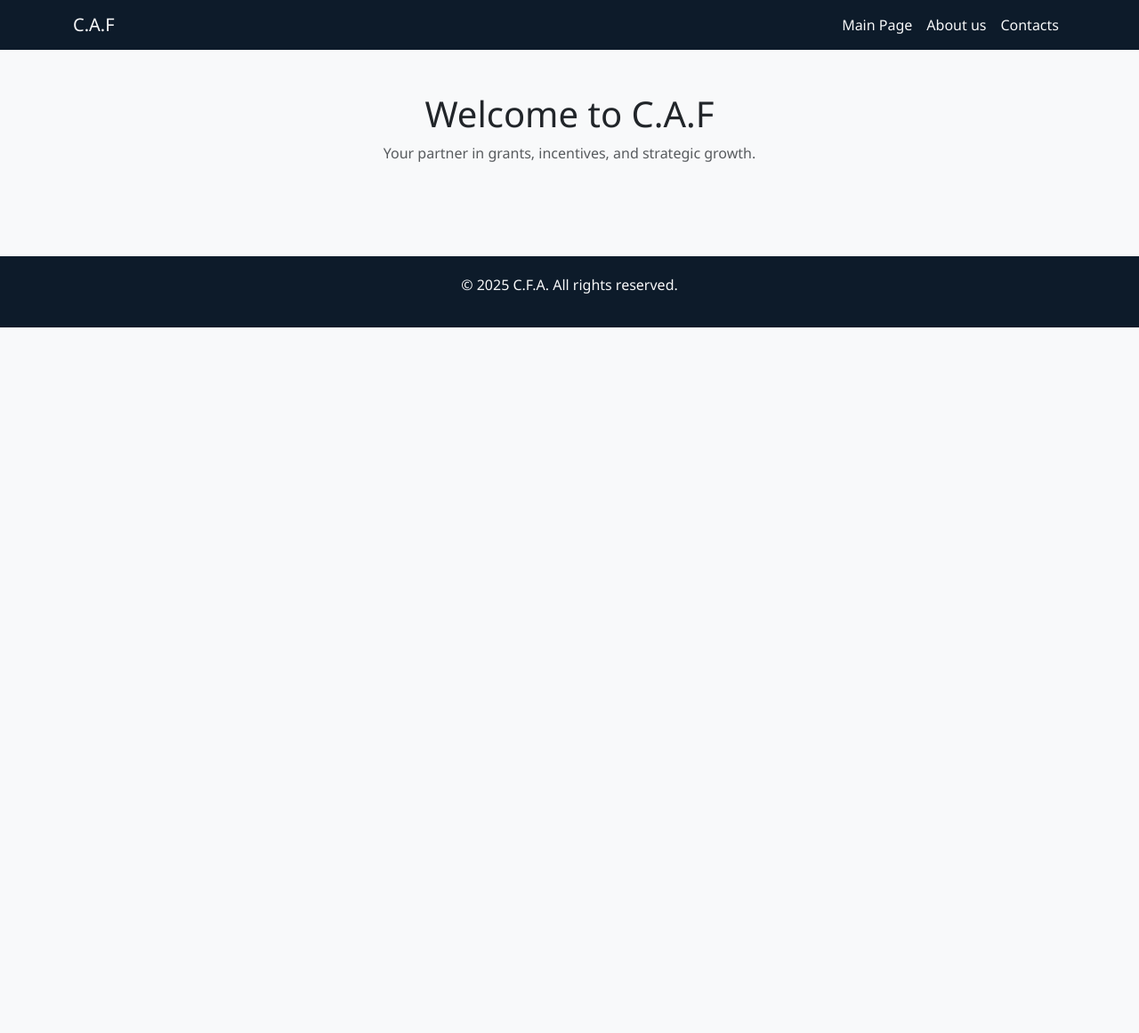
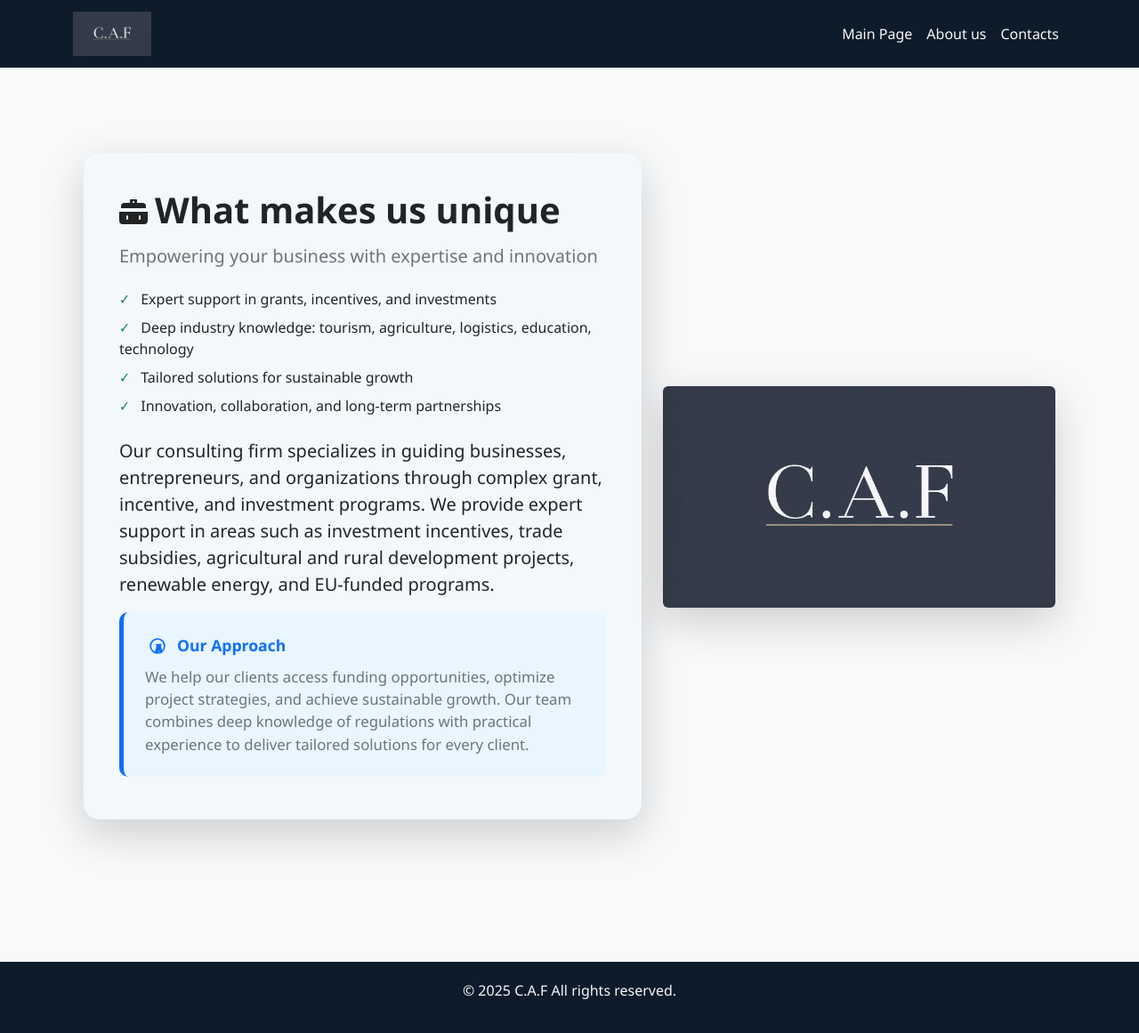
Before and after one commit to Lampa97/Consulting_Company_Website, a Django app: template website/templates/website/about.html in a window 1280 px wide. Shown: the whole page at 89% size. Before the commit the page ends 368 px from the top, so only its background shows below. Run offline with Django 5.2, Linux system fonts and the light colour scheme; the template is opened without the code that fills it, so the values that code supplies are empty.

Commit message:
added about and contacts

```diff
--- a/templates/base.html
+++ b/templates/base.html
@@ -2,27 +2,32 @@
 <!DOCTYPE html>
 <html lang="en">
   <head>
-    <meta charset="UTF-8">
-    <meta name="viewport" content="width=device-width, initial-scale=1.0">
-    <title>{% block title %}{% endblock %}</title>
+    <meta charset="UTF-8" />
+    <meta name="viewport" content="width=device-width, initial-scale=1.0" />
+    <title>
+      {% block title %}
+      {% endblock %}
+    </title>
 
     <!-- Bootstrap CSS -->
-    <link href="https://cdn.jsdelivr.net/npm/bootstrap@5.3.2/dist/css/bootstrap.min.css" rel="stylesheet">
+    <link href="https://cdn.jsdelivr.net/npm/bootstrap@5.3.2/dist/css/bootstrap.min.css" rel="stylesheet" />
 
     <!-- Custom Styles -->
     <style>
       body {
         background-color: #f8f9fa;
         color: #212529;
-            font-family: "Segoe UI", Tahoma, Geneva, Verdana, sans-serif;
+        font-family: 'Segoe UI', Tahoma, Geneva, Verdana, sans-serif;
       }
       .navbar {
         background-color: #0d1b2a; /* dark blue */
       }
-        .navbar-brand, .nav-link {
+      .navbar-brand,
+      .nav-link {
         color: #f8f9fa !important; /* white */
       }
-        .navbar-brand:hover, .nav-link:hover {
+      .navbar-brand:hover,
+      .nav-link:hover {
         color: #adb5bd !important; /* silver */
       }
       footer {
@@ -45,15 +50,21 @@
     <!-- Navbar -->
     <nav class="navbar navbar-expand-lg">
       <div class="container">
-            <a class="navbar-brand" href="/">C.A.F</a>
-            <button class="navbar-toggler" type="button" data-bs-toggle="collapse" data-bs-target="#navbarNav">
-                <span class="navbar-toggler-icon"></span>
-            </button>
+        <a class="navbar-brand" href="{% url 'website:category-list' %}">
+          <img src="{% static 'images/logo.jpg' %}" alt="Logo" style="height:50px;vertical-align:middle;margin-right:40px;" />
+        </a>
+        <button class="navbar-toggler" type="button" data-bs-toggle="collapse" data-bs-target="#navbarNav"><span class="navbar-toggler-icon"></span></button>
         <div class="collapse navbar-collapse" id="navbarNav">
           <ul class="navbar-nav ms-auto">
-                    <li class="nav-item"><a class="nav-link" href="{% url 'website:category-list' %}">Main Page</a></li>
-                    <li class="nav-item"><a class="nav-link" href="{% url 'website:about' %}">About us</a></li>
-                    <li class="nav-item"><a class="nav-link" href="{% url 'website:contact' %}">Contacts</a></li>
+            <li class="nav-item">
+              <a class="nav-link" href="{% url 'website:category-list' %}">Main Page</a>
+            </li>
+            <li class="nav-item">
+              <a class="nav-link" href="{% url 'website:about' %}">About us</a>
+            </li>
+            <li class="nav-item">
+              <a class="nav-link" href="{% url 'website:contact' %}">Contacts</a>
+            </li>
           </ul>
         </div>
       </div>
@@ -62,15 +73,14 @@
     <!-- Content -->
     <main class="container py-5">
       {% block content %}
-        <h1 class="text-center">Welcome to C.A.F</h1>
-        <p class="text-center text-muted">Your partner in grants, incentives, and strategic growth.</p>
+
       {% endblock %}
     </main>
 
     <!-- Footer -->
     <footer>
       <div class="container">
-            <p>&copy; 2025 C.F.A. All rights reserved.</p>
+        <p>&copy; 2025 C.A.F All rights reserved.</p>
       </div>
     </footer>
 
--- a/website/templates/website/about.html
+++ b/website/templates/website/about.html
@@ -1,3 +1,57 @@
 {% extends 'base.html' %}
+{% load static %}
 
-{% block title %}About Us{% endblock %}
+{% block title %}
+  About Us
+{% endblock %}
+
+{% block content %}
+  <div class="container py-5">
+    <div class="row align-items-center">
+      <div class="col-md-7">
+        <div class="card shadow-lg border-0 p-4 mb-4" style="background: #f4f8fb; border-radius: 18px;">
+          <div class="card-body">
+            <h1 class="card-title mb-3 fw-bold" style="font-size:2.5rem; color:#212325ff;">
+              <svg xmlns="http://www.w3.org/2000/svg" width="32" height="32" fill="#212325ff" class="bi bi-briefcase-fill me-2" viewBox="0 0 16 16">
+                <path d="M6.5 0a.5.5 0 0 0-.5.5V2H3a2 2 0 0 0-2 2v1h14V4a2 2 0 0 0-2-2h-3V.5a.5.5 0 0 0-.5-.5h-2zm1 2V1h1v1h-1z" />
+                <path d="M0 7v5a2 2 0 0 0 2 2h12a2 2 0 0 0 2-2V7H0zm4.5 2a.5.5 0 0 1 .5.5V11a.5.5 0 0 1-1 0V9.5a.5.5 0 0 1 .5-.5zm7 0a.5.5 0 0 1 .5.5V11a.5.5 0 0 1-1 0V9.5a.5.5 0 0 1 .5-.5z" />
+              </svg>What makes us unique
+            </h1>
+            <h5 class="text-secondary mb-4">Empowering your business with expertise and innovation</h5>
+            <ul class="list-unstyled mb-4">
+              <li class="mb-2">
+                <span class="text-success me-2">&#10003;</span> Expert support in grants, incentives, and investments
+              </li>
+              <li class="mb-2">
+                <span class="text-success me-2">&#10003;</span> Deep industry knowledge: tourism, agriculture, logistics, education, technology
+              </li>
+              <li class="mb-2">
+                <span class="text-success me-2">&#10003;</span> Tailored solutions for sustainable growth
+              </li>
+              <li class="mb-2">
+                <span class="text-success me-2">&#10003;</span> Innovation, collaboration, and long-term partnerships
+              </li>
+            </ul>
+      <p class="lead text-dark mb-3">Our consulting firm specializes in guiding businesses, entrepreneurs, and organizations through complex grant, incentive, and investment programs. We provide expert support in areas such as investment incentives, trade subsidies, agricultural and rural development projects, renewable energy, and EU-funded programs.</p>
+      <div class="p-4 mb-2" style="background: #e9f5ff; border-left: 5px solid #0d6efd; border-radius: 10px;">
+        <div class="d-flex align-items-start mb-2">
+          <svg xmlns="http://www.w3.org/2000/svg" width="28" height="28" fill="#0d6efd" class="me-2" viewBox="0 0 16 16">
+            <path d="M8 3a5 5 0 1 0 0 10A5 5 0 0 0 8 3zm0 1a4 4 0 1 1 0 8A4 4 0 0 1 8 4zm.93 2.588-2.29.287-.082.38.45.083c.294.07.352.176.288.469l-.738 3.468c-.194.897.105 1.319.808 1.319.545 0 .877-.252 1.02-.598l.088-.416c.066-.308.118-.438.288-.438.17 0 .232.13.288.438l.088.416c.143.346.475.598 1.02.598.703 0 1.002-.422.808-1.319l-.738-3.468c-.064-.293-.006-.399.288-.469l.45-.083-.082-.38-2.29-.287z"/>
+          </svg>
+          <span class="fw-semibold" style="color:#0d6efd; font-size:1.1rem;">Our Approach</span>
+        </div>
+        <blockquote class="blockquote mb-0" style="border-left:none;">
+          <p class="text-secondary mb-0" style="font-size:1.05rem;">
+            We help our clients access funding opportunities, optimize project strategies, and achieve sustainable growth. Our team combines deep knowledge of regulations with practical experience to deliver tailored solutions for every client.
+          </p>
+        </blockquote>
+      </div>
+          </div>
+        </div>
+      </div>
+      <div class="col-md-5 text-center">
+        <img src="{% static 'images/logo.jpg' %}" alt="Consulting Team" class="img-fluid rounded shadow-lg" style="max-height:320px;" />
+      </div>
+    </div>
+  </div>
+{% endblock %}
--- a/website/templates/website/category_list.html
+++ b/website/templates/website/category_list.html
@@ -1,3 +1,8 @@
 {% extends 'base.html' %}
 
 {% block title %}Category List{% endblock %}
+
+{% block content %}
+        <h1 class="text-center">Welcome to C.A.F</h1>
+        <p class="text-center text-muted">Your partner in grants, incentives, and strategic growth.</p>
+{% endblock %}
```
Also changed, not shown: website/templates/website/contacts.html (+23 -0 lines), static/images/logo.jpg (added). Lines whose indentation alone changed are shown as unchanged.
